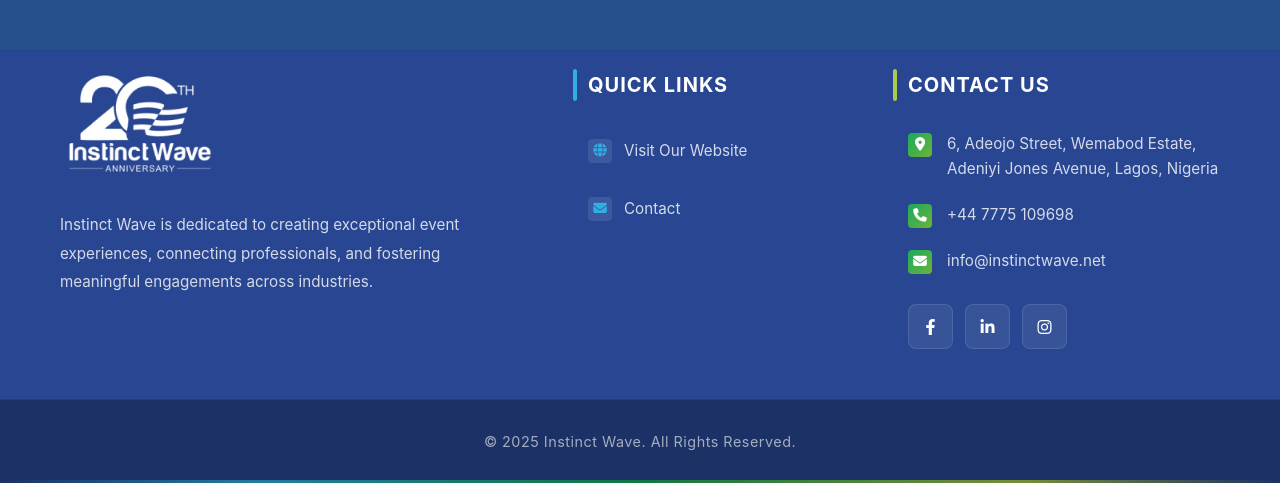
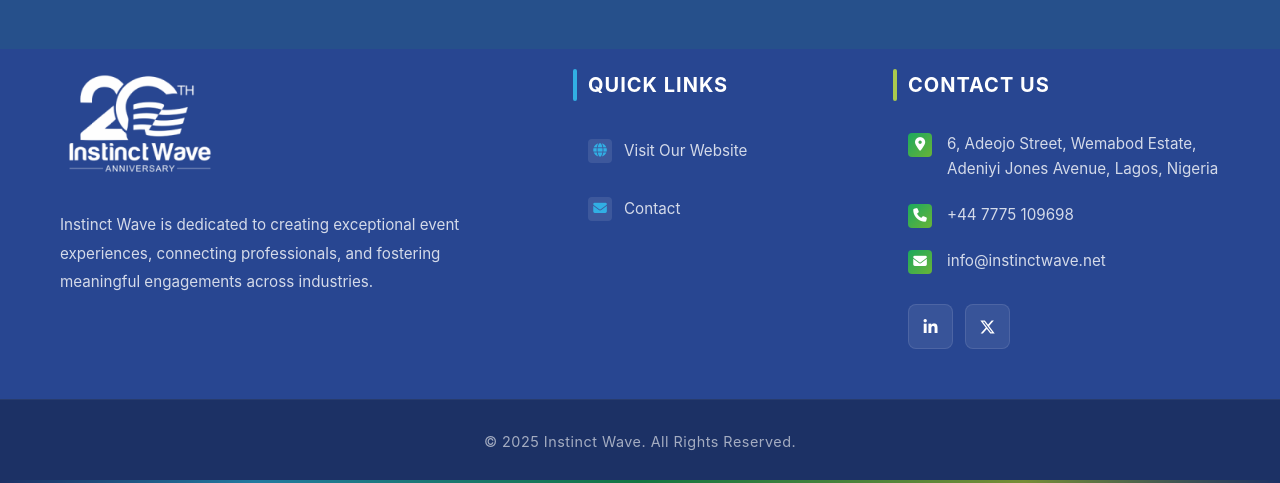
Before and after one commit to Jcolereincarnate/IW-EventManagementSystem, a Django app: page / in a window 1280 px wide. Shown: the part 1025-1508 px from the top of the page. Run offline with Django 5.2, Linux system fonts and the light colour scheme; data comes from the database, SQL or seed files in the repository; some libraries are stand-ins or nearby versions.

Commit message:
Changes to Landing page footer

```diff
--- a/eventprj/settings.py
+++ b/eventprj/settings.py
@@ -75,7 +75,7 @@ WSGI_APPLICATION = 'eventprj.wsgi.application'
 
 # Database
 # https://docs.djangoproject.com/en/5.2/ref/settings/#databases
-
+'''
 DATABASES = {
     'default': {
         'ENGINE': 'django.db.backends.mysql',
@@ -96,7 +96,7 @@ DATABASES = {
         'NAME': BASE_DIR / 'db.sqlite3',
     }
 }
-'''
+
 
 # Password validation
 # https://docs.djangoproject.com/en/5.2/ref/settings/#auth-password-validators
--- a/templates/events/eventsignup.html
+++ b/templates/events/eventsignup.html
@@ -8,7 +8,7 @@
     <link rel="stylesheet" href="{% static 'css/signup.css' %}">
     <link rel="stylesheet" href="{% static 'css/qrcode.css' %}">
     <script src="https://cdnjs.cloudflare.com/ajax/libs/jspdf/1.3.4/jspdf.min.js"></script>
-    <link rel="stylesheet" href="https://cdnjs.cloudflare.com/ajax/libs/font-awesome/6.4.0/css/all.min.css">
+    <link rel="stylesheet" href="https://cdnjs.cloudflare.com/ajax/libs/font-awesome/6.5.2/css/all.min.css">
     <script src="https://cdnjs.cloudflare.com/ajax/libs/jspdf/2.5.1/jspdf.umd.min.js" integrity="sha512-qZvrmS2ekKPF2mSznTQsxqPgnpkI4DNTlrdUmTzrDgektczlKNRRhy5X5AAOnx5S09ydFYWWNSfcEqDTTHgtNA==" crossorigin="anonymous" referrerpolicy="no-referrer"></script>
     <script src="https://cdnjs.cloudflare.com/ajax/libs/jquery/3.3.1/jquery.min.js"></script>
     <link rel="icon" type="image/x-icon" href="{% static 'images/logo.png' %}">
@@ -215,7 +215,7 @@
           <div class="footer-section footer-links">
             <h4>Quick Links</h4>
             <ul>
-              <li><a href="https://instinctwave.net"><i class="fas fa-globe"></i> Visit Our Website</a></li>
+              <li><a href="https://instinctwave.net" target="_blank" rel="noopener noreferrer"><i class="fas fa-globe"></i> Visit Our Website</a></li>
               <li><a href="mailto:info@instinctwave.net"><i class="fas fa-envelope"></i> Contact</a></li>
             </ul>
           </div>
@@ -229,9 +229,10 @@
             </ul>
 
             <div class="footer-socials">
-              <a href="#"><i class="fab fa-facebook-f"></i></a>
-              <a href="https://ng.linkedin.com/company/instinctwave-group"><i class="fab fa-linkedin-in"></i></a>
-              <a href="#"><i class="fab fa-instagram"></i></a>
+            <!--<a href="#"><i class="fab fa-facebook-f"></i></a> -->
+              <a href="https://ng.linkedin.com/company/instinctwave-group/" target="_blank" rel="noopener noreferrer"><i class="fab fa-linkedin-in"></i></a>
+              <a href="https://x.com/InstinctWave_" target="_blank" rel="noopener noreferrer" ><i class="fab fa-x-twitter"></i></i>
+              </a>
             </div>
           </div>
         </div>
```
